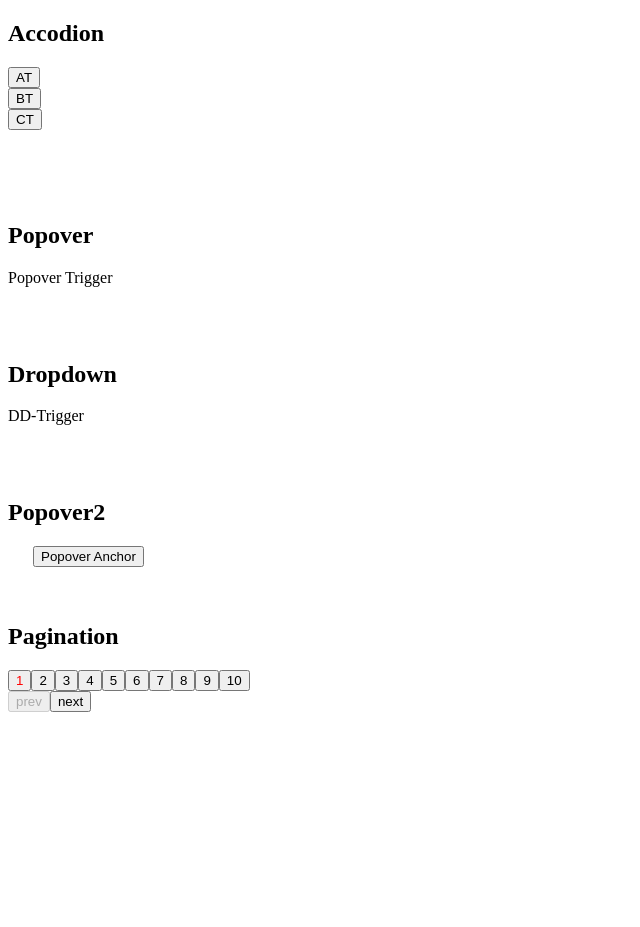
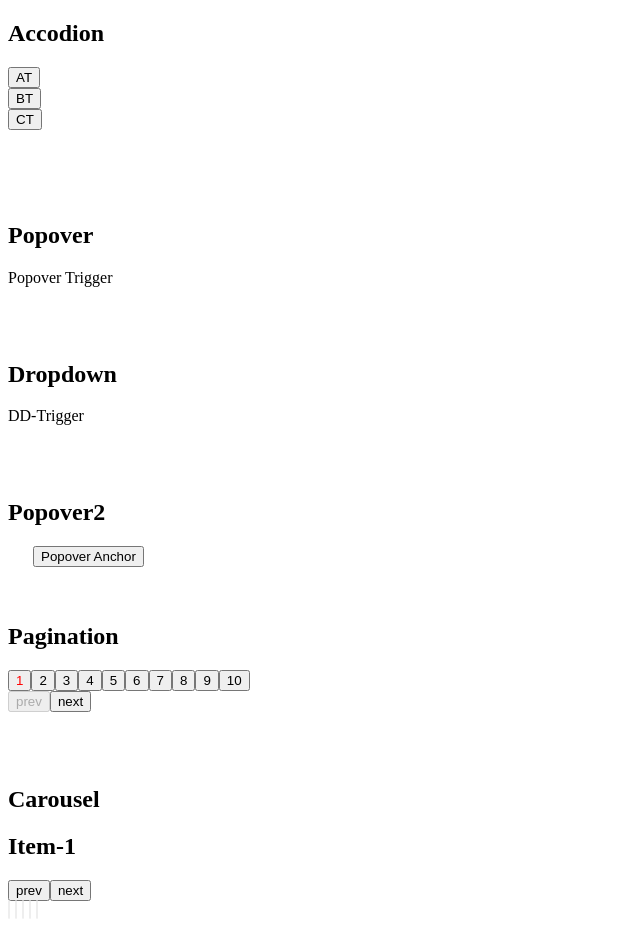
Before and after one commit to lunaticscode/test2-ui-toolkit, a React (Vite) app: page /popover in a window 1280 px wide. Shown: the whole page, without its empty margins (0-640 px from the left). Before the commit the page ends 800 px from the top, so only its background shows below. Built offline with nearby package versions, Linux system fonts and the light colour scheme.

Commit message:
Carousel 추가

```diff
--- a/src/App.tsx
+++ b/src/App.tsx
@@ -1,7 +1,7 @@
 import { useRef } from "react";
-// import "./App.css";
 import { Accodion, Dropdown, Popover } from "./components";
 import Pagination from "./components/pagination";
+import Carousel from "./components/carousel";
 function App() {
   const popoverAnchorRef = useRef<HTMLDivElement>(null);
   const popover2AnchorRef = useRef<HTMLButtonElement>(null);
@@ -74,6 +74,31 @@ function App() {
         <Pagination.Pages />
         <Pagination.Navigator />
       </Pagination.Root>
+      <br />
+      <br />
+      <br />
+      <h2>Carousel</h2>
+      <Carousel.Root>
+        <Carousel.Container>
+          <Carousel.Item>
+            <h2>Item-1</h2>
+          </Carousel.Item>
+          <Carousel.Item>
+            <h2>Item-2</h2>
+          </Carousel.Item>
+          <Carousel.Item>
+            <h2>Item-3</h2>
+          </Carousel.Item>
+          <Carousel.Item>
+            <h2>Item-4</h2>
+          </Carousel.Item>
+          <Carousel.Item>
+            <h2>Item-5</h2>
+          </Carousel.Item>
+        </Carousel.Container>
+        <Carousel.Navigator />
+        <Carousel.Indicator />
+      </Carousel.Root>
     </>
   );
 }
--- /dev/null
+++ b/src/components/carousel/Container.tsx
@@ -0,0 +1,30 @@
+import {
+  FC,
+  PropsWithChildren,
+  Children,
+  ReactElement,
+  useEffect,
+  cloneElement,
+} from "react";
+import { useCarouselContext } from "./Root";
+
+interface CarouselContainerProps extends PropsWithChildren {}
+
+const CarouselContainer: FC<CarouselContainerProps> = ({ children }) => {
+  const { setItemLength } = useCarouselContext();
+  const _children = Children.toArray(children) as ReactElement[];
+
+  useEffect(() => {
+    setItemLength?.(_children.length);
+    // eslint-disable-next-line react-hooks/exhaustive-deps
+  }, [_children.length]);
+
+  return (
+    <>
+      {_children.map((child, index) =>
+        cloneElement(child, { ...child.props, index })
+      )}
+    </>
+  );
+};
+export default CarouselContainer;
--- /dev/null
+++ b/src/components/carousel/Indicator.tsx
@@ -0,0 +1,34 @@
+import { CSSProperties, FC, PropsWithChildren, useMemo } from "react";
+import { useCarouselContext } from "./Root";
+
+const dotStyle: CSSProperties = {
+  display: "inline",
+  marginRight: "5px",
+  width: "12px !important",
+  borderRadius: "6px",
+  height: "12px !important",
+  backgroundColor: "transparent",
+  border: "1px solid #eeeeee",
+};
+
+interface CarouselIndicatorProps extends PropsWithChildren {}
+const CarouselIndicator: FC<CarouselIndicatorProps> = () => {
+  const { itemLength, handleClickIndicator } = useCarouselContext();
+
+  const indicators = useMemo(
+    () => itemLength && Array.from({ length: itemLength }, (_, index) => index),
+    [itemLength]
+  );
+
+  const onClickDot = (index: number) => {
+    handleClickIndicator?.(index);
+  };
+  return indicators ? (
+    <>
+      {indicators.map((dotIndex) => (
+        <div style={dotStyle} onClick={() => onClickDot(dotIndex)} />
+      ))}
+    </>
+  ) : null;
+};
+export default CarouselIndicator;
--- /dev/null
+++ b/src/components/carousel/Item.tsx
@@ -0,0 +1,15 @@
+import { FC, PropsWithChildren } from "react";
+import { useCarouselContext } from "./Root";
+
+interface CarouselItemProps extends PropsWithChildren {
+  index?: number;
+}
+const CarouselItem: FC<CarouselItemProps> = (props) => {
+  const { children } = props;
+  const { currentIndex } = useCarouselContext();
+
+  return currentIndex === props.index ? (
+    <div className="carousel-item">{children}</div>
+  ) : null;
+};
+export default CarouselItem;
--- /dev/null
+++ b/src/components/carousel/Navigator.tsx
@@ -0,0 +1,26 @@
+import { PropsWithChildren, forwardRef } from "react";
+import { useCarouselContext } from "./Root";
+
+interface CarouselNavigatorProps extends PropsWithChildren {}
+const CarouselNavigator = forwardRef<HTMLDivElement, CarouselNavigatorProps>(
+  (props, ref) => {
+    // const { children } = props;
+    // 1) children 없으면 자체적으로 만든 element 제공
+    // 2) children 있으면 클릭 이벤트에 대한 핸들러만 제공
+
+    const { handleClickNavigator } = useCarouselContext();
+    const handleClickNext = () => {
+      handleClickNavigator?.(1);
+    };
+    const handleClickPrev = () => {
+      handleClickNavigator?.(-1);
+    };
+    return (
+      <div ref={ref}>
+        <button onClick={handleClickPrev}>prev</button>
+        <button onClick={handleClickNext}>next</button>
+      </div>
+    );
+  }
+);
+export default CarouselNavigator;
--- /dev/null
+++ b/src/components/carousel/Root.tsx
@@ -0,0 +1,86 @@
+import {
+  Dispatch,
+  FC,
+  PropsWithChildren,
+  SetStateAction,
+  createContext,
+  useContext,
+  useState,
+} from "react";
+
+interface CarouselRootProps extends PropsWithChildren {}
+interface CarouselContextProps extends CarouselRootProps {
+  currentIndex?: number;
+  handleClickNavigator?: (direction: number) => void;
+  handleClickIndicator?: (index: number) => void;
+  itemLength?: number;
+  setItemLength?: Dispatch<SetStateAction<number>>;
+}
+const CarouselContext = createContext<CarouselContextProps>({
+  currentIndex: 0,
+  handleClickIndicator: () => {},
+  handleClickNavigator: () => {},
+  itemLength: 0,
+  setItemLength: () => {},
+});
+export const useCarouselContext = () => {
+  const context = useContext(CarouselContext);
+  if (!context) {
+    throw Error("(!) Carousel 컨텍스트를 호출할 수 없는 범위 입니다.");
+  }
+  return context;
+};
+
+const CarouselRoot: FC<CarouselRootProps> = (props) => {
+  const [currentIndex, setCurrentIndex] = useState<number>(0);
+  const [itemLength, setItemLength] = useState<number>(0);
+
+  const handleClickNavigator = (direction: number) => {
+    const resultIndex = currentIndex + direction;
+    // next
+    // item의 총 개수에 도달했을 때는 0번 인덱스로 가게끔
+    if (resultIndex >= itemLength) {
+      setCurrentIndex(0);
+      return;
+    }
+    // prev
+    // 0번 인덱스에서 prev할 경우 아이템의 총개수 -1을 한 index로 이동
+    if (resultIndex < 0) {
+      setCurrentIndex(itemLength - 1);
+      return;
+    }
+    setCurrentIndex(resultIndex);
+  };
+
+  const handleClickIndicator = (index: number) => {
+    setCurrentIndex(index);
+  };
+  const { children } = props;
+
+  const contextValue: CarouselContextProps = {
+    currentIndex,
+    handleClickIndicator,
+    handleClickNavigator,
+    itemLength,
+    setItemLength,
+  };
+  return (
+    <CarouselContext.Provider value={contextValue}>
+      {children}
+    </CarouselContext.Provider>
+  );
+};
+export default CarouselRoot;
+
+{
+  /* <Carousel.Root>
+  <Carousel.Container>
+    <Carousel.Item></Carousel.Item>
+    <Carousel.Item></Carousel.Item>
+    <Carousel.Item></Carousel.Item>
+    <Carousel.Item></Carousel.Item>
+  </Carousel.Container>
+  <Carousel.Navigator />
+  <Carousel.Indicator />
+</Carousel.Root>; */
+}
--- /dev/null
+++ b/src/components/carousel/index.ts
@@ -0,0 +1,15 @@
+import Root from "./Root";
+import Container from "./Container";
+import Item from "./Item";
+import Navigator from "./Navigator";
+import Indicator from "./Indicator";
+
+const Carousel = {
+  Root,
+  Container,
+  Item,
+  Navigator,
+  Indicator,
+};
+
+export default Carousel;
```
